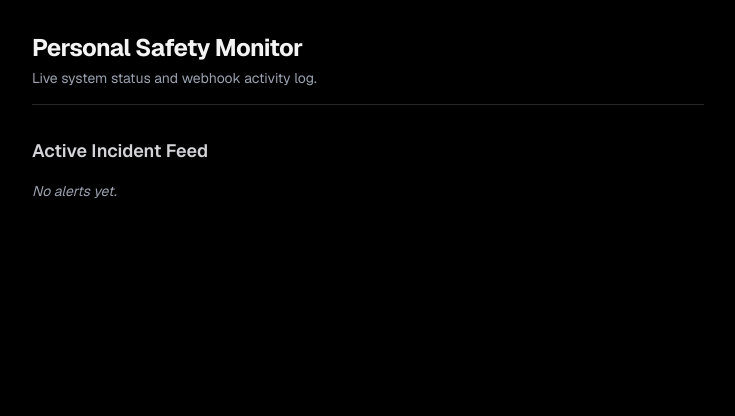
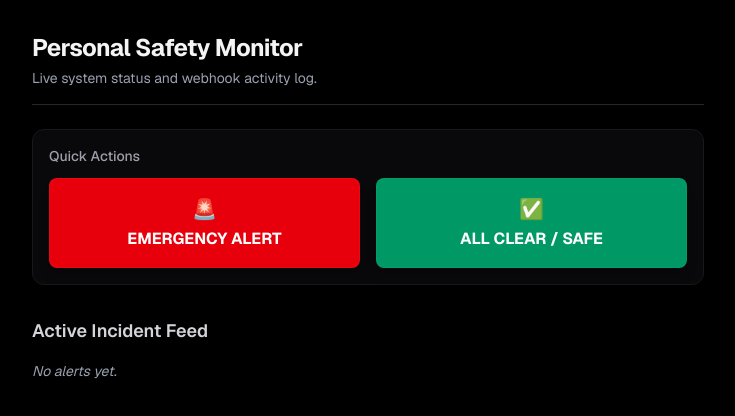
Before and after one commit to MattQuade/personal-safety, a Next.js app: page / in a window 1280 px wide. Shown: the top 416 px of the page, without its empty margins (272-1007 px from the left). Built offline with nearby package versions, Linux system fonts and the light colour scheme.

Commit message:
feat: restore emergency and safe action layout controls

```diff
--- a/src/app/page.tsx
+++ b/src/app/page.tsx
@@ -13,14 +13,15 @@ interface AlertItem {
 export default function Home() {
   const [alerts, setAlerts] = useState<AlertItem[]>([]);
   const [loading, setLoading] = useState(true);
+  const [buttonLoading, setButtonLoading] = useState(false);
+  const [statusMessage, setStatusMessage] = useState('');
 
-  useEffect(() => {
+  // 1. Fetch live feed items
   async function fetchAlerts() {
     try {
       const res = await fetch('/api/alerts');
       if (res.ok) {
         const data = await res.json();
-          // Ensure we extract an array even if the API structure varies
         setAlerts(Array.isArray(data) ? data : data.alerts || []);
       }
     } catch (error) {
@@ -29,13 +30,51 @@ export default function Home() {
       setLoading(false);
     }
   }
+
+  useEffect(() => {
     fetchAlerts();
   }, []);
+
+  // 2. Handle button clicks to trigger alerts
+  async function handleTrigger(type: 'EMERGENCY' | 'SAFE') {
+    setButtonLoading(true);
+    setStatusMessage(`Sending ${type} request...`);
+
+    try {
+      const response = await fetch('/api/sms', {
+        method: 'POST',
+        headers: {
+          'Content-Type': 'application/json',
+        },
+        body: JSON.stringify({
+          type: type,
+          message: type === 'EMERGENCY'
+            ? '🚨 EMERGENCY: Personal safety alert triggered!'
+            : '✅ ALL CLEAR: Everything is safe and secure.',
+        }),
+      });
+
+      if (response.ok) {
+        setStatusMessage(`Successfully sent ${type} notification!`);
+        // Refresh the feed to show the new event log
+        fetchAlerts();
+      } else {
+        setStatusMessage(`Failed to send: Server returned an error.`);
+      }
+    } catch (err) {
+      setStatusMessage('Network error occurred while sending alert.');
+      console.error(err);
+    } finally {
+      setButtonLoading(false);
+      // Clear status message after 4 seconds
+      setTimeout(() => setStatusMessage(''), 4000);
+    }
+  }
 
   return (
     <main className="min-h-screen bg-black text-white p-8">
       <div className="max-w-2xl mx-auto">
-        <header className="mb-8 border-b border-zinc-800 pb-4">
+        <header className="mb-6 border-b border-zinc-800 pb-4">
           <h1 className="text-2xl font-bold tracking-tight text-zinc-100">
             Personal Safety Monitor
           </h1>
@@ -43,6 +82,38 @@ export default function Home() {
             Live system status and webhook activity log.
           </p>
         </header>
+
+        {/* --- CONTROL BUTTONS SECTION --- */}
+        <section className="mb-8 p-4 bg-zinc-950 border border-zinc-900 rounded-xl">
+          <h2 className="text-sm font-medium text-zinc-400 mb-3">Quick Actions</h2>
+          <div className="grid grid-cols-2 gap-4">
+            <button
+              disabled={buttonLoading}
+              onClick={() => handleTrigger('EMERGENCY')}
+              className="bg-red-600 hover:bg-red-700 disabled:bg-zinc-800 disabled:text-zinc-500 text-white font-bold py-4 px-6 rounded-lg shadow-lg active:scale-[0.98] transition-all flex flex-col items-center justify-center gap-1 border border-red-500/20"
+            >
+              <span className="text-xl">🚨</span>
+              <span>EMERGENCY ALERT</span>
+            </button>
+
+            <button
+              disabled={buttonLoading}
+              onClick={() => handleTrigger('SAFE')}
+              className="bg-emerald-600 hover:bg-emerald-700 disabled:bg-zinc-800 disabled:text-zinc-500 text-white font-bold py-4 px-6 rounded-lg shadow-lg active:scale-[0.98] transition-all flex flex-col items-center justify-center gap-1 border border-emerald-500/20"
+            >
+              <span className="text-xl">✅</span>
+              <span>ALL CLEAR / SAFE</span>
+            </button>
+          </div>
+
+          {/* Action Notification Message Status */}
+          {statusMessage && (
+            <p className="text-xs text-center mt-3 text-zinc-400 animate-fade-in italic">
+              {statusMessage}
+            </p>
+          )}
+        </section>
+        {/* ------------------------------- */}
 
         <section className="space-y-4">
           <h2 className="text-lg font-semibold text-zinc-300">Active Incident Feed</h2>
```
Lines whose indentation alone changed are shown as unchanged.
